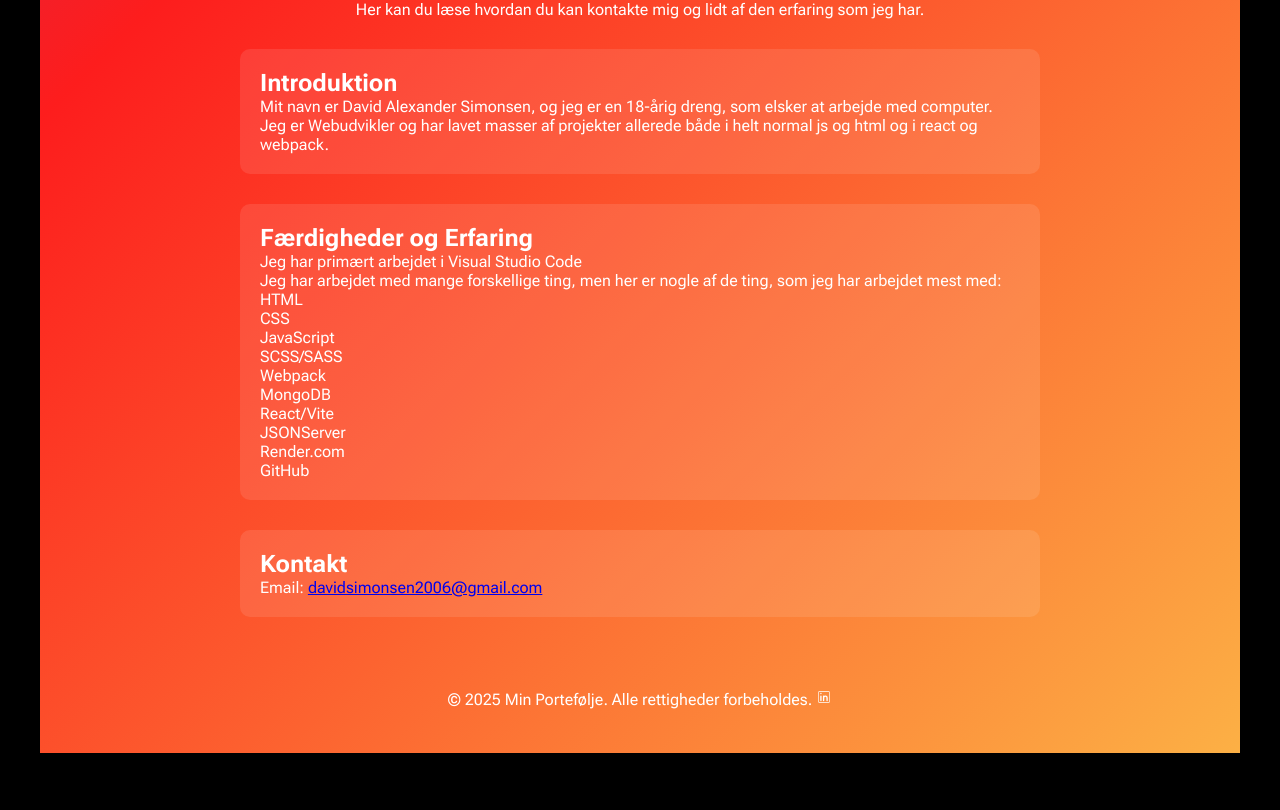
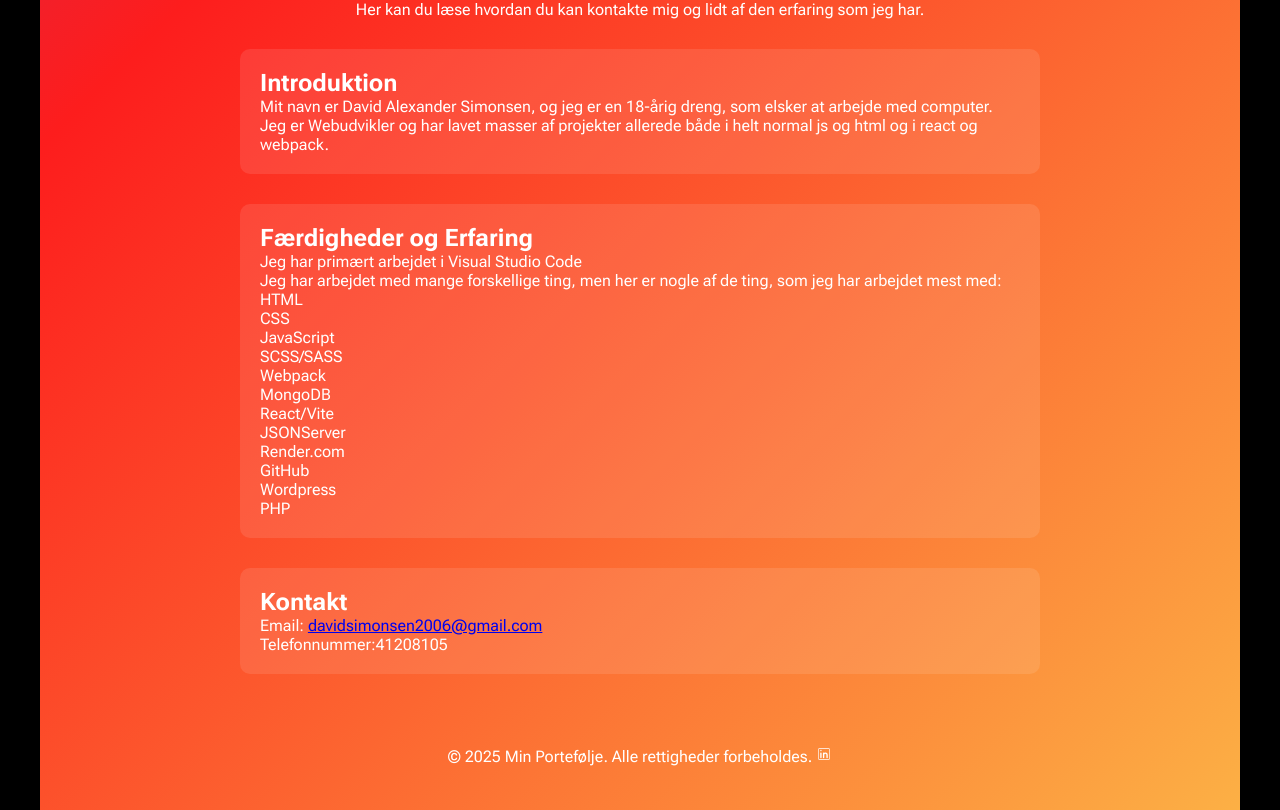
Before and after one commit to Davidski7/David-Portef-lje, a React (Vite) app: page / in a window 1280 px wide. Shown: the part 1717-2527 px from the top of the page. Before the commit the page ends 2470 px from the top, so only its background shows below. Built offline with nearby package versions, Linux system fonts and the light colour scheme; a web font is replaced by a local one.

Commit message:
Lidt ændringer

```diff
--- a/src/pages/App.jsx
+++ b/src/pages/App.jsx
@@ -136,12 +136,15 @@ export default function App() {
             <li>JSONServer</li>
             <li>Render.com</li>
             <li>GitHub</li>
+            <li>Wordpress</li>
+            <li>PHP</li>
           </ul>
         </section>
 
         <section>
           <h2>Kontakt</h2>
           <p>Email: <a href="mailto:davidsimonsen2006@gmail.com">davidsimonsen2006@gmail.com</a></p>
+          <p>Telefonnummer:41208105</p>
         </section>
       </section>
 
```
